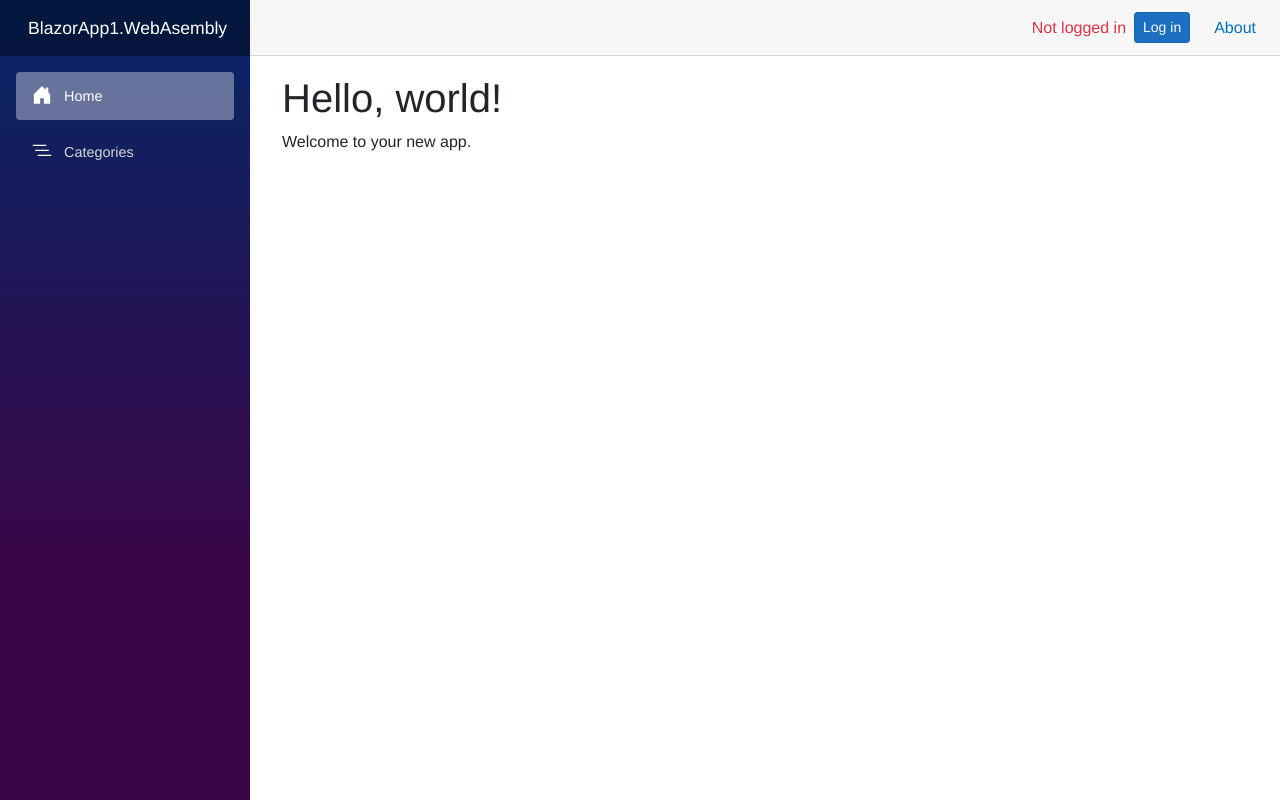
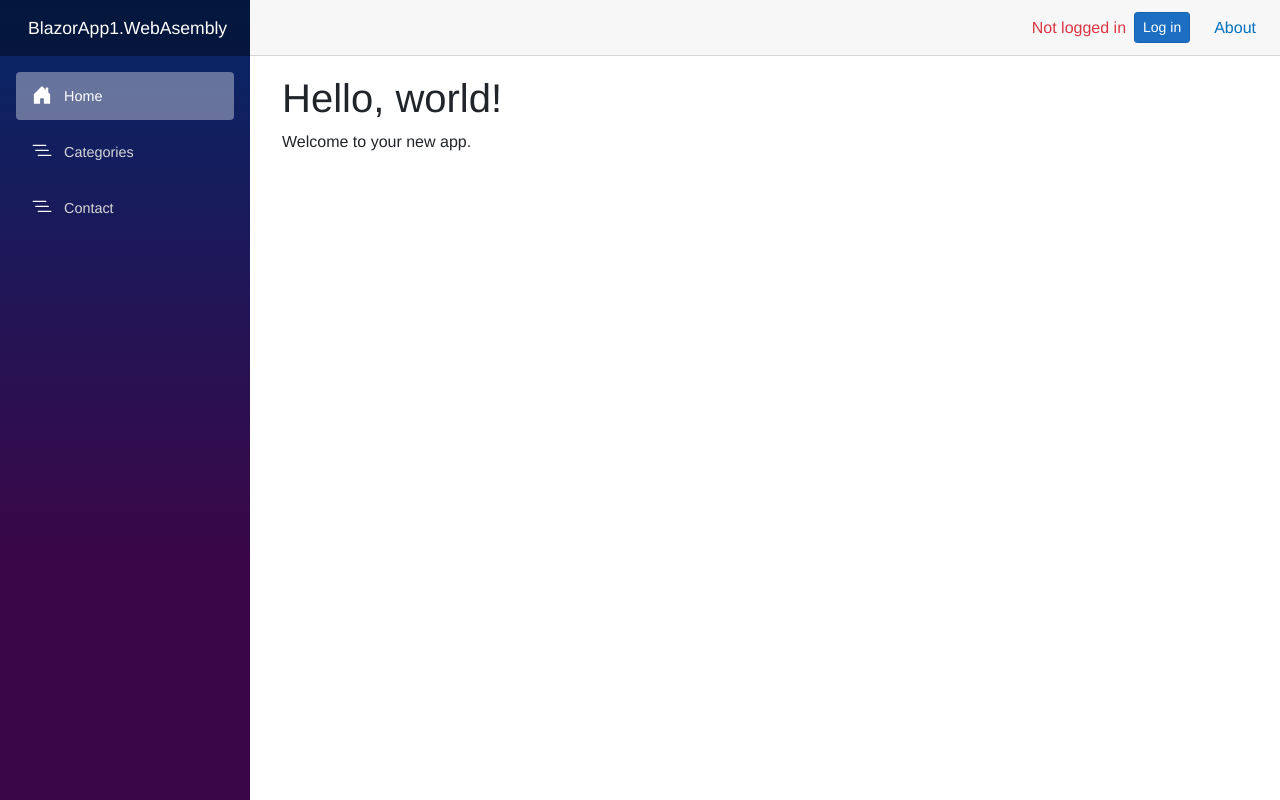
Before and after one commit to PBalazs0921/BlazorPracticeApplication, an ASP.NET Core app: page / in a window 1280 px wide. Run offline with ASP.NET Core 8, Linux system fonts and the light colour scheme; data that the repository does not hold is empty; style sheets or scripts are compiled from the project's sources; the project's own start-up code is not run, and a stand-in starts its controllers and pages; some libraries are stand-ins or nearby versions.

Commit message:
conflit fix

```diff
--- a/BlazorApp1.WebAsembly/Layout/NavMenu.razor
+++ b/BlazorApp1.WebAsembly/Layout/NavMenu.razor
@@ -19,6 +19,11 @@
                 <span class="bi bi-list-nested-nav-menu" aria-hidden="true"></span> Categories
             </NavLink>
         </div>
+        <div class="nav-item px-3">
+            <NavLink class="nav-link" href="contact">
+                <span class="bi bi-list-nested-nav-menu" aria-hidden="true"></span> Contact
+            </NavLink>
+        </div>
     </nav>
 </div>
 
```
